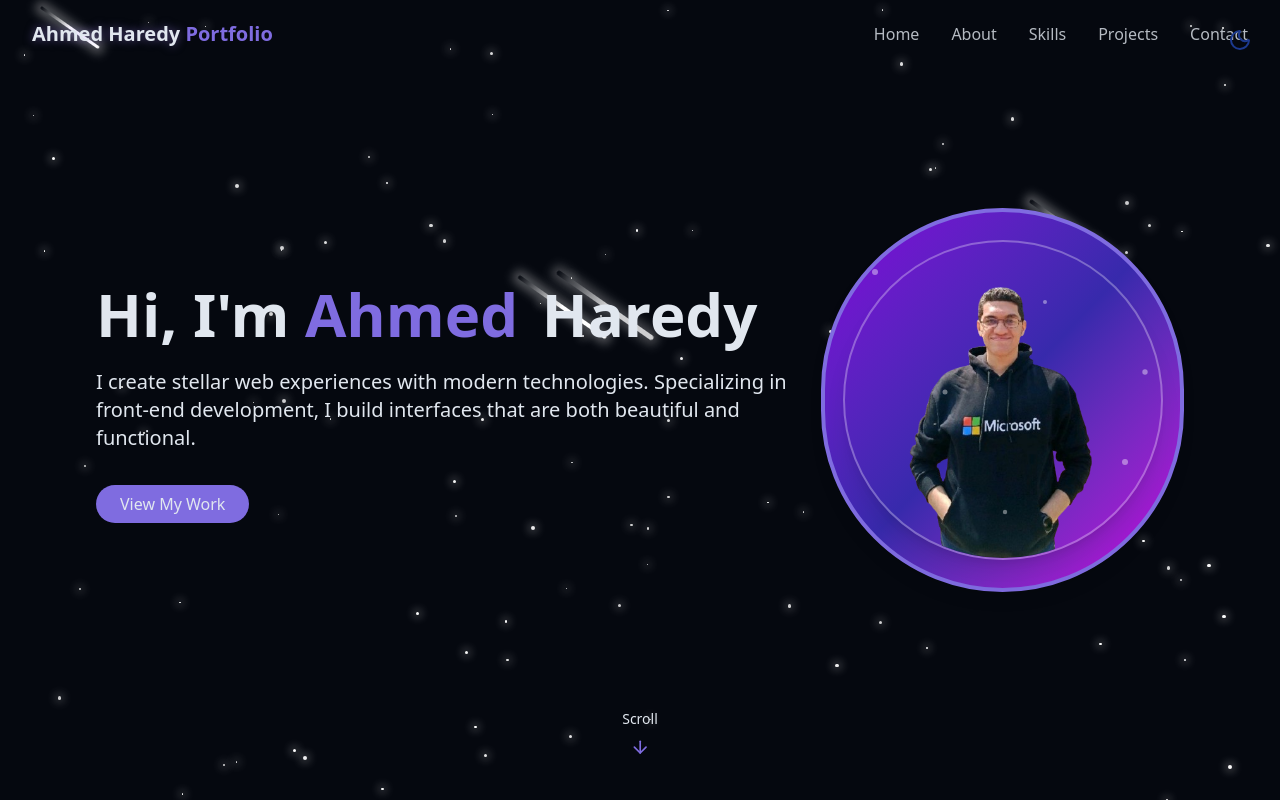
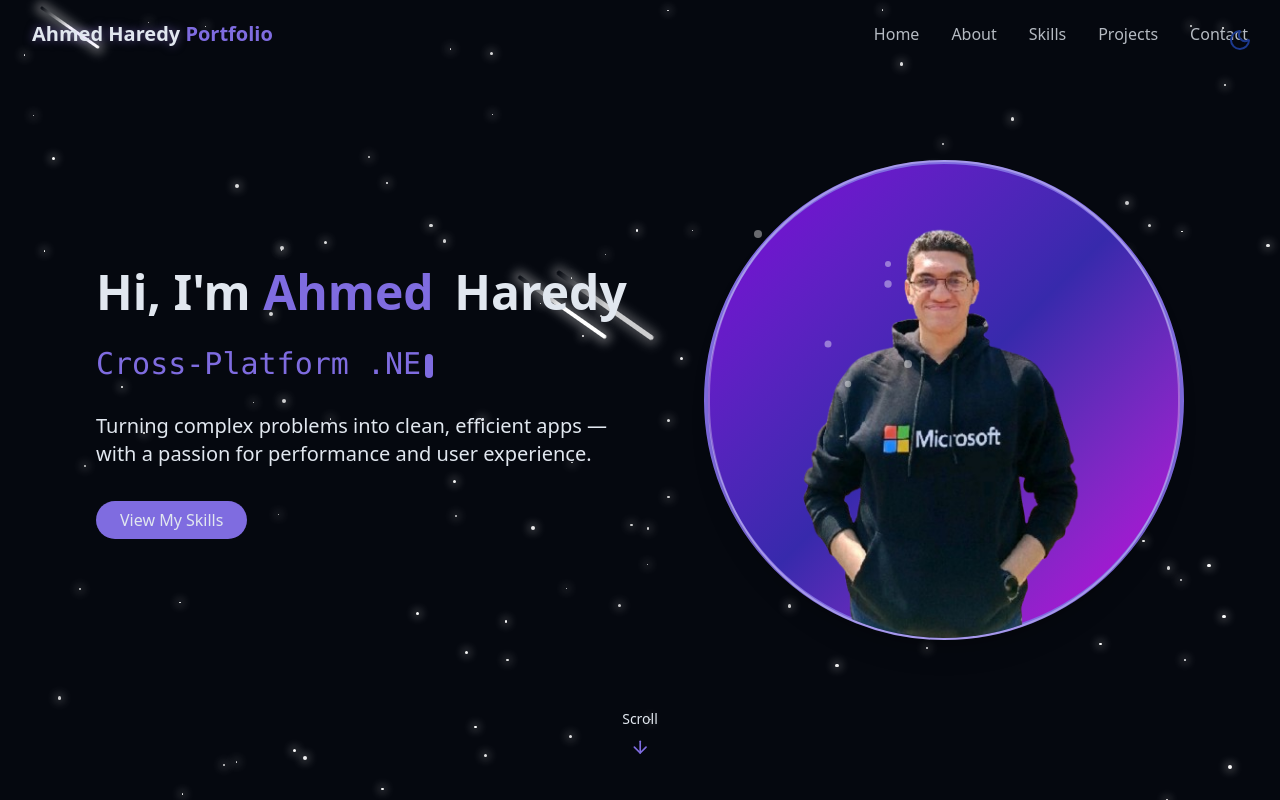
Before and after one commit to ahmedharedy2006/portfolio, a React (Vite) app: page / in a window 1280 px wide. Shown: the top 800 px of the page. Built offline with nearby package versions, Linux system fonts and the light colour scheme.

Commit message:
feat: implement typewriter effect in hero section and update text content and links

```diff
--- a/src/components/HeroSection.jsx
+++ b/src/components/HeroSection.jsx
@@ -1,15 +1,51 @@
+import React, { useEffect, useRef, useState } from "react";
 import { ArrowDown } from "lucide-react";
 
+const typewriterTexts = [
+  "Full-Stack .NET Developer",
+  "Cross-Platform .NET Developer",
+  "Cloud Developer",
+  "Tech-Lead",
+  "Open-Source Contributor",
+];
+
 export const HeroSection = () => {
+  const [displayedText, setDisplayedText] = useState("");
+  const [textIndex, setTextIndex] = useState(0);
+  const [charIndex, setCharIndex] = useState(0);
+  const [isDeleting, setIsDeleting] = useState(false);
+  const typingSpeed = isDeleting ? 40 : 90;
+  const pauseTime = 1200;
+  const intervalRef = useRef();
+
+  useEffect(() => {
+    intervalRef.current = setTimeout(() => {
+      const current = typewriterTexts[textIndex];
+      if (!isDeleting && charIndex < current.length) {
+        setDisplayedText(current.substring(0, charIndex + 1));
+        setCharIndex(charIndex + 1);
+      } else if (isDeleting && charIndex > 0) {
+        setDisplayedText(current.substring(0, charIndex - 1));
+        setCharIndex(charIndex - 1);
+      } else if (!isDeleting && charIndex === current.length) {
+        setTimeout(() => setIsDeleting(true), pauseTime);
+      } else if (isDeleting && charIndex === 0) {
+        setIsDeleting(false);
+        setTextIndex((textIndex + 1) % typewriterTexts.length);
+      }
+    }, typingSpeed);
+    return () => clearTimeout(intervalRef.current);
+  }, [charIndex, isDeleting, textIndex]);
+
   return (
     <section
       id="hero"
-      className="relative min-h-screen flex flex-col md:flex-row items-center justify-center px-4"
+      className="relative min-h-screen flex flex-col-reverse md:flex-row items-center justify-center px-4"
     >
-      <div className="container max-w-6xl mx-auto flex flex-col md:flex-row items-center justify-between z-10">
+      <div className="container max-w-6xl mx-auto flex flex-col-reverse md:flex-row items-center justify-between z-10">
         {/* Left: Text Content */}
-        <div className="w-full md:w-2/3 text-center md:text-left space-y-6">
-          <h1 className="text-3xl md:text-6xl font-bold ">
+        <div className="w-full md:w-1/2 text-center md:text-left space-y-6 mt-8 md:mt-0">
+          <h1 className="text-2xl md:text-5xl font-bold ">
             <span className="opacity-0 animate-fade-in"> Hi, I'm</span>
             <span className="text-primary opacity-0 animate-fade-in-delay-1">
               {" "}
@@ -20,46 +56,59 @@ export const HeroSection = () => {
               Haredy
             </span>
           </h1>
-
+          <div className="h-10 md:h-12 flex items-center justify-center md:justify-start">
+            <span className="text-xl md:text-3xl font-mono text-primary">
+              {displayedText}
+              <span className="inline-block w-2 h-6 bg-primary ml-1 align-middle animate-blink rounded-sm"></span>
+            </span>
+          </div>
           <p className="text-lg md:text-xl text-muted-foreground max-2-2xl mx-auto opacity-0 animate-fade-in-delay-3">
-            I create stellar web experiences with modern technologies.
-            Specializing in front-end development, I build interfaces that are
-            both beautiful and functional.
+            Turning complex problems into clean, efficient apps — with a passion for performance and user experience.
           </p>
 
           <div className="pt-4 opacity-0 animate-fade-in-delay-4">
-            <a href="#projects" className="cosmic-button">
-              View My Work
+            <a href="#skills" className="cosmic-button">
+              View My Skills
             </a>
           </div>
         </div>
         {/* Right: Photo */}
-        <div className="w-full md:w-1/3 flex justify-center md:justify-end mt-8 md:mt-0">
-          <div className="relative w-72 h-72 md:w-96 md:h-96 rounded-full bg-gradient-to-br from-purple-700 via-indigo-800 to-fuchsia-600 shadow-lg border-4 border-primary flex items-center justify-center">
+        <div className="w-full md:w-1/2 flex justify-center md:justify-end">
+          <div className="relative w-54 h-54 md:w-[30rem] md:h-[30rem] rounded-full bg-gradient-to-br from-purple-700 via-indigo-800 to-fuchsia-600 shadow-lg border-4 border-primary flex items-center justify-center">
             <img
               src="/src/assets/hero.png"
               alt="Ahmed Haredy"
-              className="w-64 h-64 md:w-80 md:h-80 rounded-full object-cover shadow-xl border-2 border-white/30"
+              className="w-54 h-54 md:w-[35rem] md:h-[30rem] rounded-full object-cover shadow-xl border-2 border-white/30"
               style={{ background: "transparent" }}
             />
             {/* Celestial effect: subtle stars overlay */}
             <div className="absolute inset-0 pointer-events-none">
               <svg width="100%" height="100%" className="opacity-40">
-                <circle cx="50" cy="60" r="3" fill="#fff" />
-                <circle cx="120" cy="180" r="2.5" fill="#fff" />
-                <circle cx="220" cy="90" r="2" fill="#fff" />
-                <circle cx="300" cy="250" r="3" fill="#fff" />
-                <circle cx="180" cy="300" r="2.2" fill="#fff" />
-                <circle cx="320" cy="160" r="2.7" fill="#fff" />
+                <circle cx="50" cy="70" r="4" fill="#fff" />
+                <circle cx="120" cy="180" r="3.5" fill="#fff" />
+                <circle cx="180" cy="100" r="3" fill="#fff" />
+                <circle cx="200" cy="200" r="4" fill="#fff" />
+                <circle cx="140" cy="220" r="3.2" fill="#fff" />
+                <circle cx="180" cy="120" r="3.7" fill="#fff" />
               </svg>
             </div>
           </div>
         </div>
       </div>
-      <div className="absolute bottom-8 left-1/2 transform -translate-x-1/2 flex flex-col items-center animate-bounce">
-        <span className="text-sm text-muted-foreground mb-2"> Scroll </span>
-        <ArrowDown className="h-5 w-5 text-primary" />
-      </div>
+      <a href="#about">
+        <div className="absolute bottom-8 left-1/2 transform -translate-x-1/2 flex flex-col items-center animate-bounce">
+          <span className="text-sm text-muted-foreground mb-2"> Scroll </span>
+          <ArrowDown className="h-5 w-5 text-primary" />
+        </div>
+      </a>
     </section>
   );
 };
+
+/* Add this to your global CSS if not already present */
+// .animate-blink {
+//   animation: blink 1s steps(2, start) infinite;
+// }
+// @keyframes blink {
+//   to { visibility: hidden; }
+// }
```
